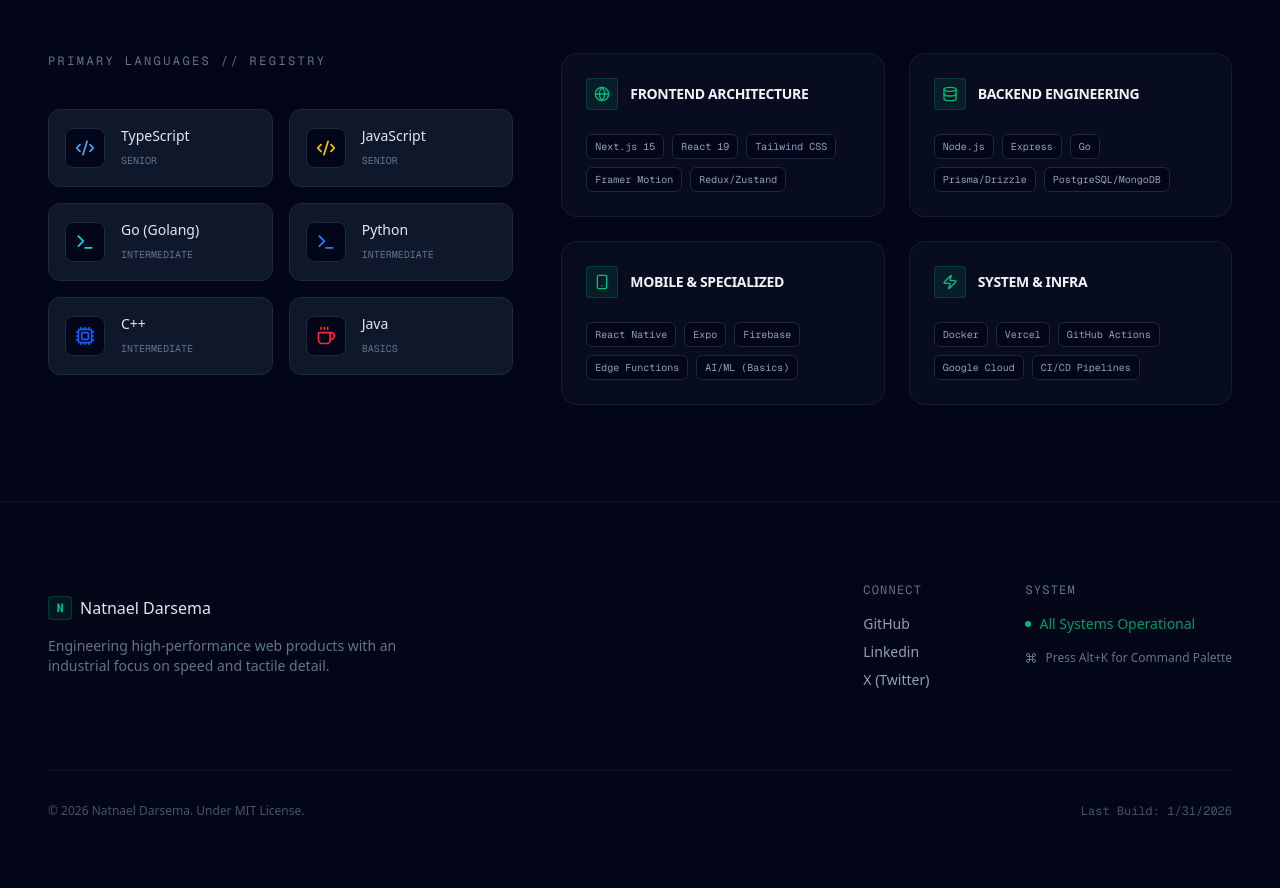
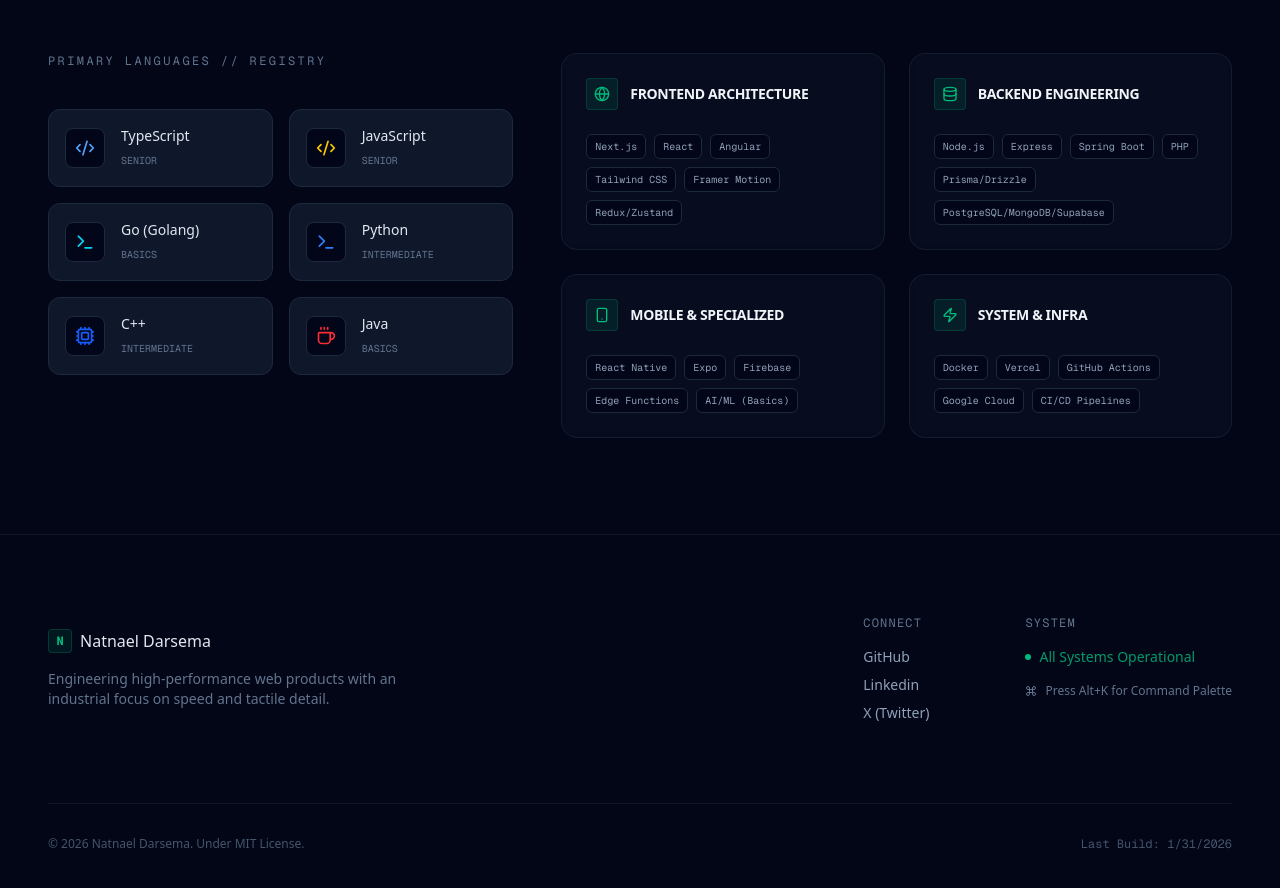
Before and after one commit to Nati-darse/Portfolio2, a Next.js app: page / in a window 1280 px wide. Shown: the part 2360-3248 px from the top of the page. Built offline with nearby package versions, Linux system fonts and the light colour scheme.

Commit message:
update contents

```diff
--- a/src/components/sections/TechStack.tsx
+++ b/src/components/sections/TechStack.tsx
@@ -15,7 +15,7 @@
 const languages = [
     { name: "TypeScript", level: "Senior", icon: Code2, color: "text-blue-400" },
     { name: "JavaScript", level: "Senior", icon: Code2, color: "text-yellow-400" },
-    { name: "Go (Golang)", level: "Intermediate", icon: Terminal, color: "text-cyan-400" },
+    { name: "Go (Golang)", level: "Basics", icon: Terminal, color: "text-cyan-400" },
     { name: "Python", level: "Intermediate", icon: Terminal, color: "text-blue-500" },
     { name: "C++", level: "Intermediate", icon: Cpu, color: "text-blue-600" },
     { name: "Java", level: "Basics", icon: Coffee, color: "text-red-500" },
@@ -25,12 +25,12 @@
     {
         title: "Frontend Architecture",
         icon: Globe,
-        items: ["Next.js 15", "React 19", "Tailwind CSS", "Framer Motion", "Redux/Zustand"]
+        items: ["Next.js", "React", "Angular", "Tailwind CSS", "Framer Motion", "Redux/Zustand"]
     },
     {
         title: "Backend Engineering",
         icon: Database,
-        items: ["Node.js", "Express", "Go", "Prisma/Drizzle", "PostgreSQL/MongoDB"]
+        items: ["Node.js", "Express", "Spring Boot", "PHP", "Prisma/Drizzle", "PostgreSQL/MongoDB/Supabase"]
     },
     {
         title: "Mobile & Specialized",
```
Also changed, not shown: src/app/icon.png.
